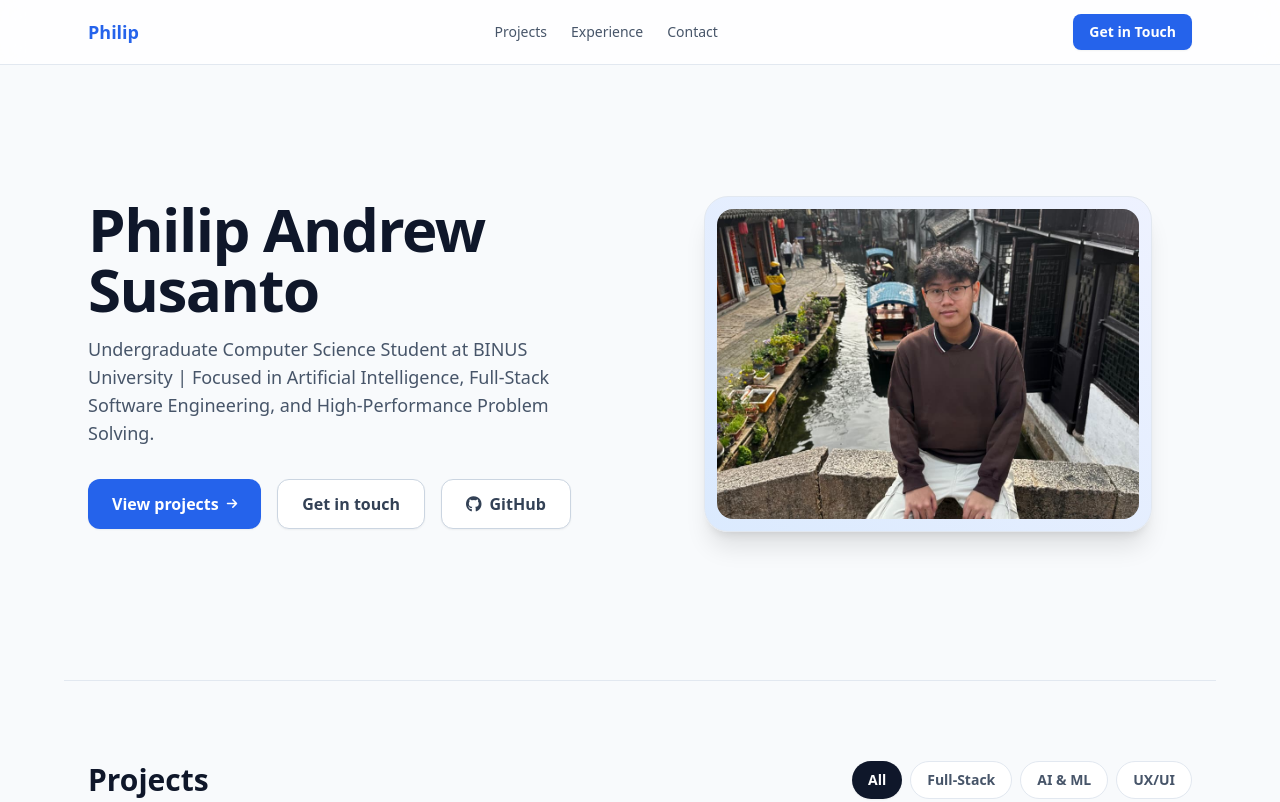
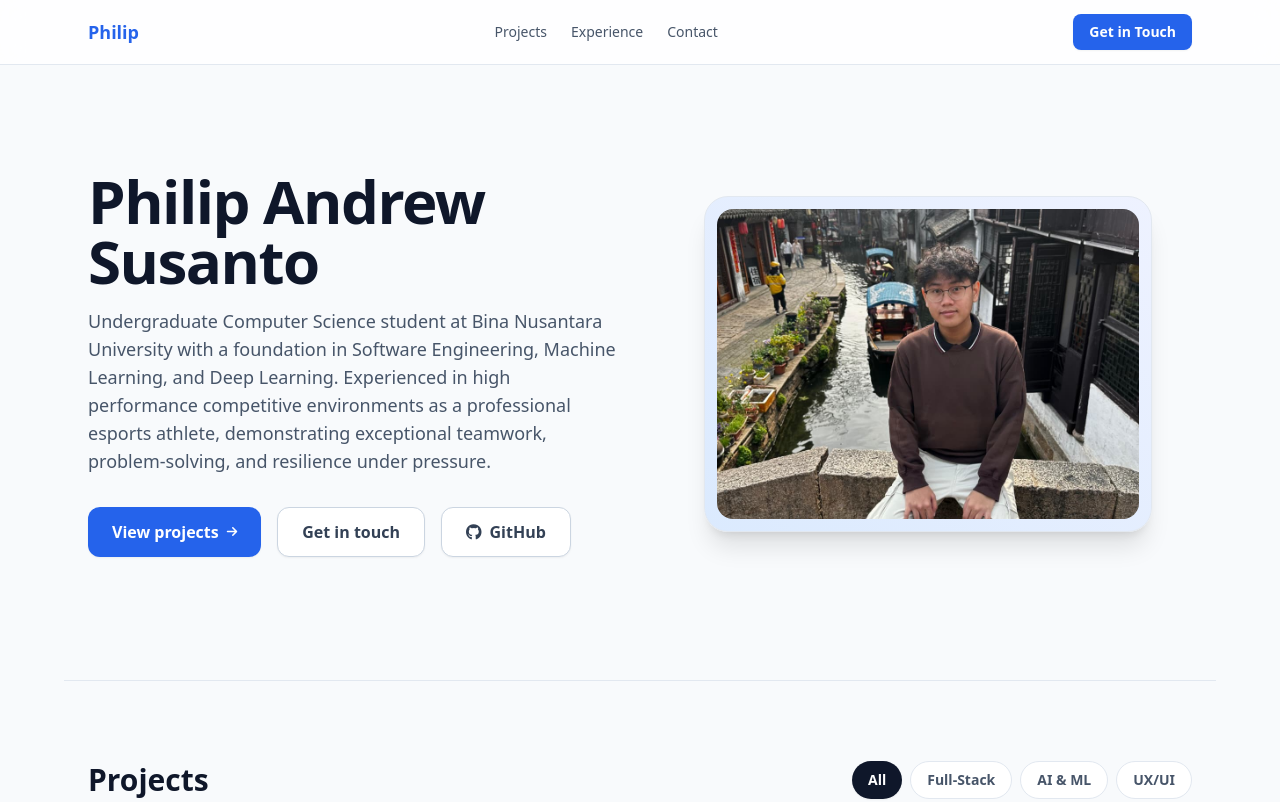
Before and after one commit to yungphillyyy/Portofolio-Philip, a plain HTML site: page index.html in a window 1280 px wide. Shown: the top 802 px of the page. Drawn offline with nearby package versions, Linux system fonts and the light colour scheme.

Commit message:
Add files via upload

```diff
--- a/index.html
+++ b/index.html
@@ -31,7 +31,7 @@
                     Philip Andrew Susanto
                 </h1>
                 <p class="text-base md:text-lg text-slate-600 mb-8 leading-relaxed">
-                    Undergraduate Computer Science Student at BINUS University | Focused in Artificial Intelligence, Full-Stack Software Engineering, and High-Performance Problem Solving.
+                    Undergraduate Computer Science student at Bina Nusantara University with a foundation in Software Engineering, Machine Learning, and Deep Learning. Experienced in high performance competitive environments as a professional esports athlete, demonstrating exceptional teamwork, problem-solving, and resilience under pressure.
                 </p>
                 <div class="flex flex-wrap gap-4">
                     <a href="#projects" class="bg-blue-600 text-white font-semibold px-6 py-3 rounded-xl hover:bg-blue-700 transition shadow-sm flex items-center gap-2">
```
